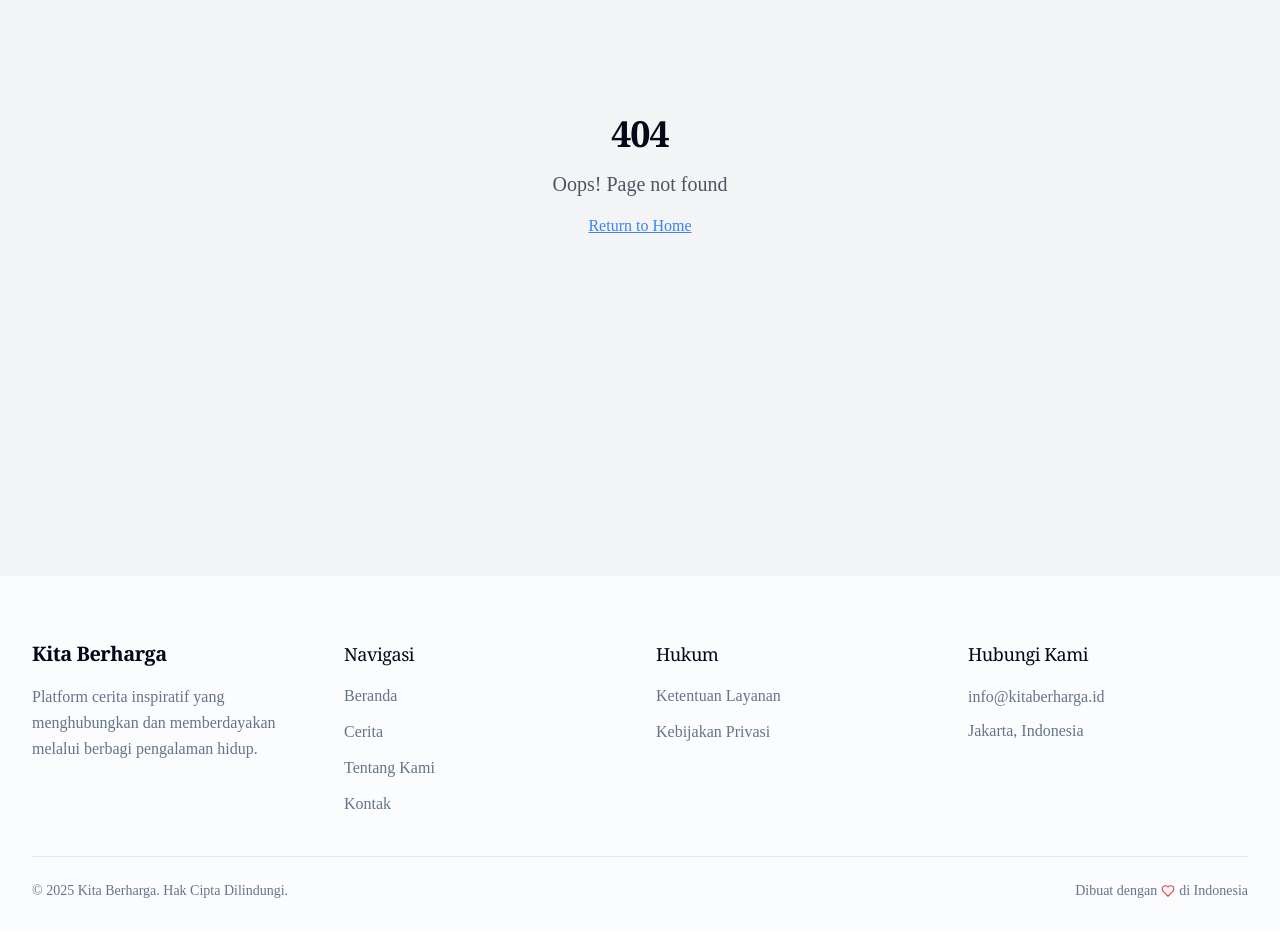
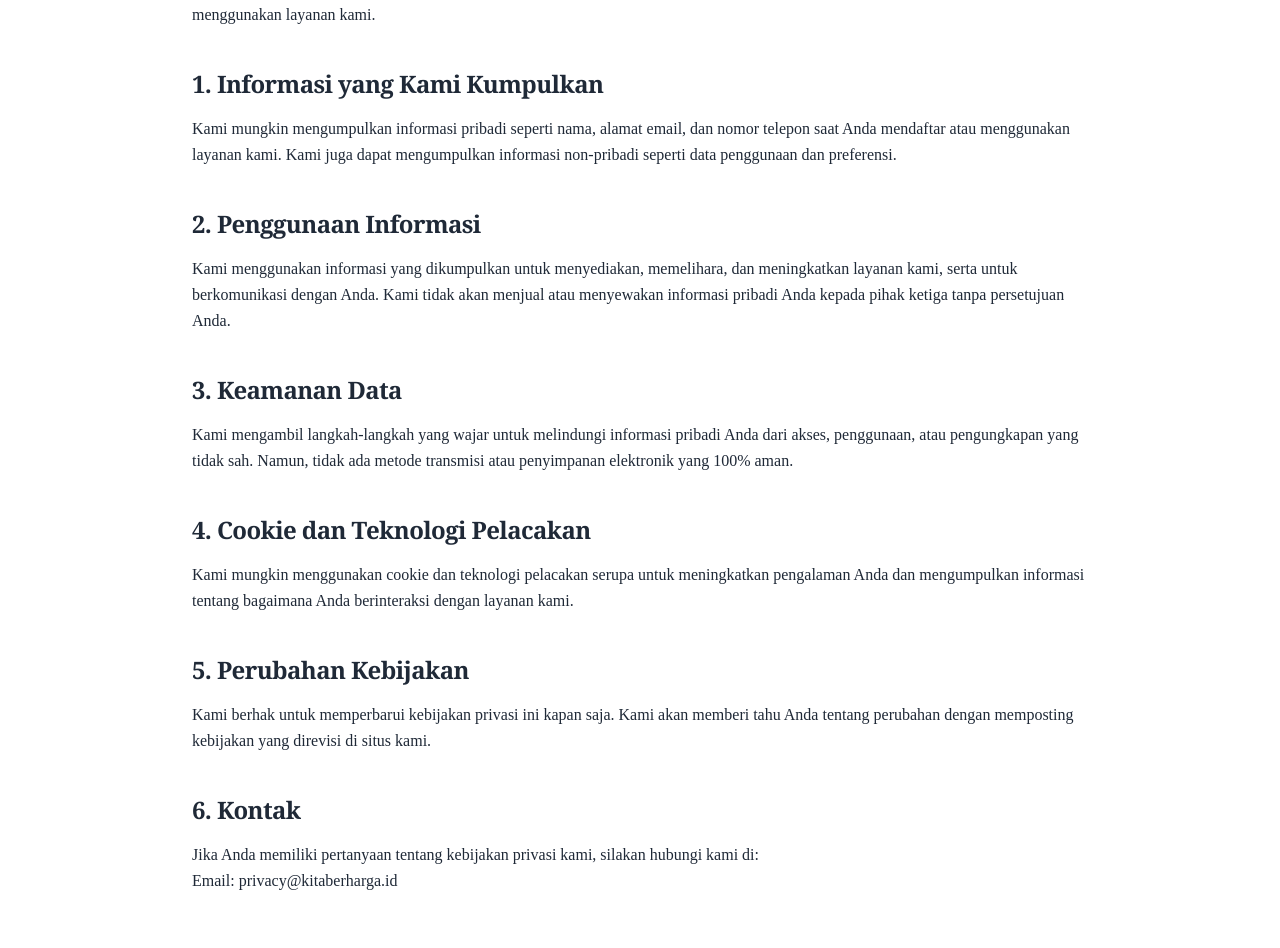
Before and after one commit to Dhimi999/kita-berharga-journeys-16, a React (Vite) app: page /privacy in a window 1280 px wide. Shown: the part 224-1172 px from the top of the page. Built offline with nearby package versions, Linux system fonts and the light colour scheme.

Commit message:
Refactor Contact Page and Improve Footer
- Move "Punya Cerita Inspiratif?" box in Contact page
- Add content to Terms of Service and Privacy Policy in footer
- Add top padding to navbar content on scroll

```diff
--- a/src/App.tsx
+++ b/src/App.tsx
@@ -12,6 +12,8 @@ import NotFound from "./pages/NotFound";
 import Stories from "./pages/Stories";
 import StoryDetail from "./pages/StoryDetail";
 import ShareStory from "./pages/ShareStory";
+import Terms from "./pages/Terms";
+import Privacy from "./pages/Privacy";
 import Header from "./components/Header";
 import GlobalFooter from "./components/GlobalFooter";
 
@@ -43,6 +45,8 @@ const App = () => (
           <Route path="/stories" element={<Stories />} />
           <Route path="/stories/:id" element={<StoryDetail />} />
           <Route path="/share-story" element={<ShareStory />} />
+          <Route path="/terms" element={<Terms />} />
+          <Route path="/privacy" element={<Privacy />} />
           {/* ADD ALL CUSTOM ROUTES ABOVE THE CATCH-ALL "*" ROUTE */}
           <Route path="*" element={<NotFound />} />
         </Routes>
--- a/src/components/GlobalFooter.tsx
+++ b/src/components/GlobalFooter.tsx
@@ -46,12 +46,12 @@ const GlobalFooter = () => {
             <h4 className="text-lg font-medium mb-4">Hukum</h4>
             <ul className="space-y-3">
               <li>
-                <Link to="#" className="text-muted-foreground hover:text-primary transition-colors">
+                <Link to="/terms" className="text-muted-foreground hover:text-primary transition-colors">
                   Ketentuan Layanan
                 </Link>
               </li>
               <li>
-                <Link to="#" className="text-muted-foreground hover:text-primary transition-colors">
+                <Link to="/privacy" className="text-muted-foreground hover:text-primary transition-colors">
                   Kebijakan Privasi
                 </Link>
               </li>
--- a/src/components/Header.tsx
+++ b/src/components/Header.tsx
@@ -33,26 +33,50 @@ const Header = () => {
       )}
     >
       <div className="container mx-auto px-4 md:px-6 flex items-center justify-between h-full">
-        {/* Logo dengan font asli */}
-        <Link to="/" className="text-2xl md:text-3xl font-serif font-bold tracking-tight">
+        {/* Logo dengan font asli dan additional padding when scrolled */}
+        <Link
+          to="/"
+          className={cn(
+            "text-2xl md:text-3xl font-serif font-bold tracking-tight transition-all duration-300",
+            isScrolled ? "pt-1" : ""
+          )}
+        >
           Kita Berharga
         </Link>
 
-        {/* Navigasi Desktop */}
-        <nav className="hidden md:flex items-center space-x-8">
+        {/* Navigasi Desktop dengan additional padding when scrolled */}
+        <nav
+          className={cn(
+            "hidden md:flex items-center space-x-8 transition-all duration-300",
+            isScrolled ? "pt-1" : ""
+          )}
+        >
           <NavLink to="/" exact>Beranda</NavLink>
           <NavLink to="/stories">Cerita</NavLink>
           <NavLink to="/about">Tentang</NavLink>
           <NavLink to="/contact">Kontak</NavLink>
         </nav>
 
-        {/* Tombol "Share Your Story" untuk desktop */}
-        <Link to="/contact" className="hidden md:flex items-center rounded-full bg-green-700 px-5 py-2.5 text-sm font-medium text-white transition-colors hover:bg-green-800">
+        {/* Tombol "Share Your Story" untuk desktop dengan additional padding when scrolled */}
+        <Link
+          to="/contact"
+          className={cn(
+            "hidden md:flex items-center rounded-full bg-green-700 px-5 py-2.5 text-sm font-medium text-white transition-colors hover:bg-green-800",
+            isScrolled ? "pt-1" : ""
+          )}
+        >
           Share Your Story
         </Link>
 
-        {/* Tombol menu untuk mobile */}
-        <button className="md:hidden flex items-center justify-center text-foreground" onClick={() => setIsMenuOpen(!isMenuOpen)} aria-label={isMenuOpen ? "Close menu" : "Open menu"}>
+        {/* Tombol menu untuk mobile dengan additional padding when scrolled */}
+        <button
+          className={cn(
+            "md:hidden flex items-center justify-center text-foreground transition-all duration-300",
+            isScrolled ? "pt-1" : ""
+          )}
+          onClick={() => setIsMenuOpen(!isMenuOpen)}
+          aria-label={isMenuOpen ? "Close menu" : "Open menu"}
+        >
           {isMenuOpen ? <X size={24} /> : <Menu size={24} />}
         </button>
       </div>
--- a/src/pages/Contact.tsx
+++ b/src/pages/Contact.tsx
@@ -89,6 +89,24 @@ const Contact = () => {
       <section className="py-16">
         <div className="container mx-auto px-4">
           <div className="grid grid-cols-1 lg:grid-cols-2 gap-12">
+            {/* Contact Form with Story Sharing Box moved above it */}
+            <div>
+              {/* Story Sharing Box - Moved from below contact info */}
+              <div className="mb-8 p-6 bg-kb-yellow/20 rounded-lg">
+                <h3 className="text-lg font-semibold mb-2">Punya Cerita Inspiratif?</h3>
+                <p className="text-muted-foreground mb-4">
+                  Kami selalu mencari cerita inspiratif untuk dibagikan dengan komunitas kami.
+                  Anda bisa mengisi form berikut untuk membagikan cerita Anda.
+                </p>
+                <Button
+                  onClick={handleShareStory}
+                  className="inline-flex items-center text-primary-foreground font-medium bg-primary hover:bg-primary/90"
+                >
+                  Bagikan Cerita Anda
+                  <ArrowRight size={16} className="ml-2" />
+                </Button>
+              </div>
+
               {/* Contact Form */}
               <div className="bg-white rounded-xl p-8 shadow-sm">
                 <h2 className="text-2xl md:text-3xl font-bold mb-6">
@@ -165,6 +183,7 @@ const Contact = () => {
                   </button>
                 </form>
               </div>
+            </div>
 
             {/* Contact Information */}
             <div>
@@ -238,21 +257,6 @@ const Contact = () => {
                   </div>
                 </div>
               </div>
-
-              <div className="mt-10 p-6 bg-kb-yellow/20 rounded-lg">
-                <h3 className="text-lg font-semibold mb-2">Punya Cerita Inspiratif?</h3>
-                <p className="text-muted-foreground mb-4">
-                  Kami selalu mencari cerita inspiratif untuk dibagikan dengan komunitas kami.
-                  Anda bisa mengisi form berikut untuk membagikan cerita Anda.
-                </p>
-                <Button
-                  onClick={handleShareStory}
-                  className="inline-flex items-center text-primary-foreground font-medium bg-primary hover:bg-primary/90"
-                >
-                  Bagikan Cerita Anda
-                  <ArrowRight size={16} className="ml-2" />
-                </Button>
-              </div>
             </div>
           </div>
         </div>
--- /dev/null
+++ b/src/pages/Privacy.tsx
@@ -0,0 +1,59 @@
+
+import React, { useEffect } from 'react';
+
+const Privacy = () => {
+  useEffect(() => {
+    // Scroll to top when component mounts
+    window.scrollTo(0, 0);
+  }, []);
+
+  return (
+    <div className="min-h-screen pt-32 pb-20">
+      <div className="container mx-auto px-4">
+        <div className="max-w-4xl mx-auto">
+          <h1 className="text-3xl md:text-4xl font-bold mb-8 font-serif">Kebijakan Privasi</h1>
+
+          <div className="prose max-w-none">
+            <p className="mb-6">
+              Kebijakan Privasi ini menjelaskan bagaimana kami mengumpulkan, menggunakan, dan melindungi informasi pribadi Anda saat Anda menggunakan layanan kami.
+            </p>
+
+            <h2 className="text-2xl font-bold mt-8 mb-4">1. Informasi yang Kami Kumpulkan</h2>
+            <p>
+              Kami mungkin mengumpulkan informasi pribadi seperti nama, alamat email, dan nomor telepon saat Anda mendaftar atau menggunakan layanan kami. Kami juga dapat mengumpulkan informasi non-pribadi seperti data penggunaan dan preferensi.
+            </p>
+
+            <h2 className="text-2xl font-bold mt-8 mb-4">2. Penggunaan Informasi</h2>
+            <p>
+              Kami menggunakan informasi yang dikumpulkan untuk menyediakan, memelihara, dan meningkatkan layanan kami, serta untuk berkomunikasi dengan Anda. Kami tidak akan menjual atau menyewakan informasi pribadi Anda kepada pihak ketiga tanpa persetujuan Anda.
+            </p>
+
+            <h2 className="text-2xl font-bold mt-8 mb-4">3. Keamanan Data</h2>
+            <p>
+              Kami mengambil langkah-langkah yang wajar untuk melindungi informasi pribadi Anda dari akses, penggunaan, atau pengungkapan yang tidak sah. Namun, tidak ada metode transmisi atau penyimpanan elektronik yang 100% aman.
+            </p>
+
+            <h2 className="text-2xl font-bold mt-8 mb-4">4. Cookie dan Teknologi Pelacakan</h2>
+            <p>
+              Kami mungkin menggunakan cookie dan teknologi pelacakan serupa untuk meningkatkan pengalaman Anda dan mengumpulkan informasi tentang bagaimana Anda berinteraksi dengan layanan kami.
+            </p>
+
+            <h2 className="text-2xl font-bold mt-8 mb-4">5. Perubahan Kebijakan</h2>
+            <p>
+              Kami berhak untuk memperbarui kebijakan privasi ini kapan saja. Kami akan memberi tahu Anda tentang perubahan dengan memposting kebijakan yang direvisi di situs kami.
+            </p>
+
+            <h2 className="text-2xl font-bold mt-8 mb-4">6. Kontak</h2>
+            <p>
+              Jika Anda memiliki pertanyaan tentang kebijakan privasi kami, silakan hubungi kami di:
+              <br />
+              Email: privacy@kitaberharga.id
+            </p>
+          </div>
+        </div>
+      </div>
+    </div>
+  );
+};
+
+export default Privacy;
--- /dev/null
+++ b/src/pages/Terms.tsx
@@ -0,0 +1,54 @@
+
+import React, { useEffect } from 'react';
+
+const Terms = () => {
+  useEffect(() => {
+    // Scroll to top when component mounts
+    window.scrollTo(0, 0);
+  }, []);
+
+  return (
+    <div className="min-h-screen pt-32 pb-20">
+      <div className="container mx-auto px-4">
+        <div className="max-w-4xl mx-auto">
+          <h1 className="text-3xl md:text-4xl font-bold mb-8 font-serif">Ketentuan Layanan</h1>
+
+          <div className="prose max-w-none">
+            <p className="mb-6">
+              Selamat datang di Kita Berharga. Dengan mengakses dan menggunakan layanan kami, Anda menyetujui untuk terikat oleh ketentuan dan persyaratan berikut.
+            </p>
+
+            <h2 className="text-2xl font-bold mt-8 mb-4">1. Penggunaan Layanan</h2>
+            <p>
+              Anda setuju untuk menggunakan layanan kami hanya untuk tujuan yang sah dan sesuai dengan ketentuan ini. Anda tidak boleh menggunakan layanan kami dengan cara yang melanggar hukum atau peraturan yang berlaku.
+            </p>
+
+            <h2 className="text-2xl font-bold mt-8 mb-4">2. Konten Pengguna</h2>
+            <p>
+              Saat Anda membagikan cerita atau konten lainnya di platform kami, Anda tetap memiliki hak atas konten tersebut. Namun, Anda memberikan kami lisensi untuk menggunakan, memodifikasi, dan mendistribusikan konten Anda di platform kami.
+            </p>
+
+            <h2 className="text-2xl font-bold mt-8 mb-4">3. Akurasi Informasi</h2>
+            <p>
+              Kami berusaha keras untuk memastikan informasi di situs kami akurat dan lengkap. Namun, kami tidak menjamin bahwa semua informasi selalu akurat, lengkap, atau terkini.
+            </p>
+
+            <h2 className="text-2xl font-bold mt-8 mb-4">4. Perubahan Ketentuan</h2>
+            <p>
+              Kami berhak untuk mengubah ketentuan layanan ini kapan saja. Perubahan akan berlaku segera setelah diposting di situs kami. Penggunaan berkelanjutan Anda atas layanan kami setelah perubahan tersebut merupakan persetujuan Anda terhadap ketentuan yang direvisi.
+            </p>
+
+            <h2 className="text-2xl font-bold mt-8 mb-4">5. Kontak</h2>
+            <p>
+              Jika Anda memiliki pertanyaan tentang ketentuan layanan kami, silakan hubungi kami di:
+              <br />
+              Email: info@kitaberharga.id
+            </p>
+          </div>
+        </div>
+      </div>
+    </div>
+  );
+};
+
+export default Terms;
```
Lines whose indentation alone changed are shown as unchanged.
